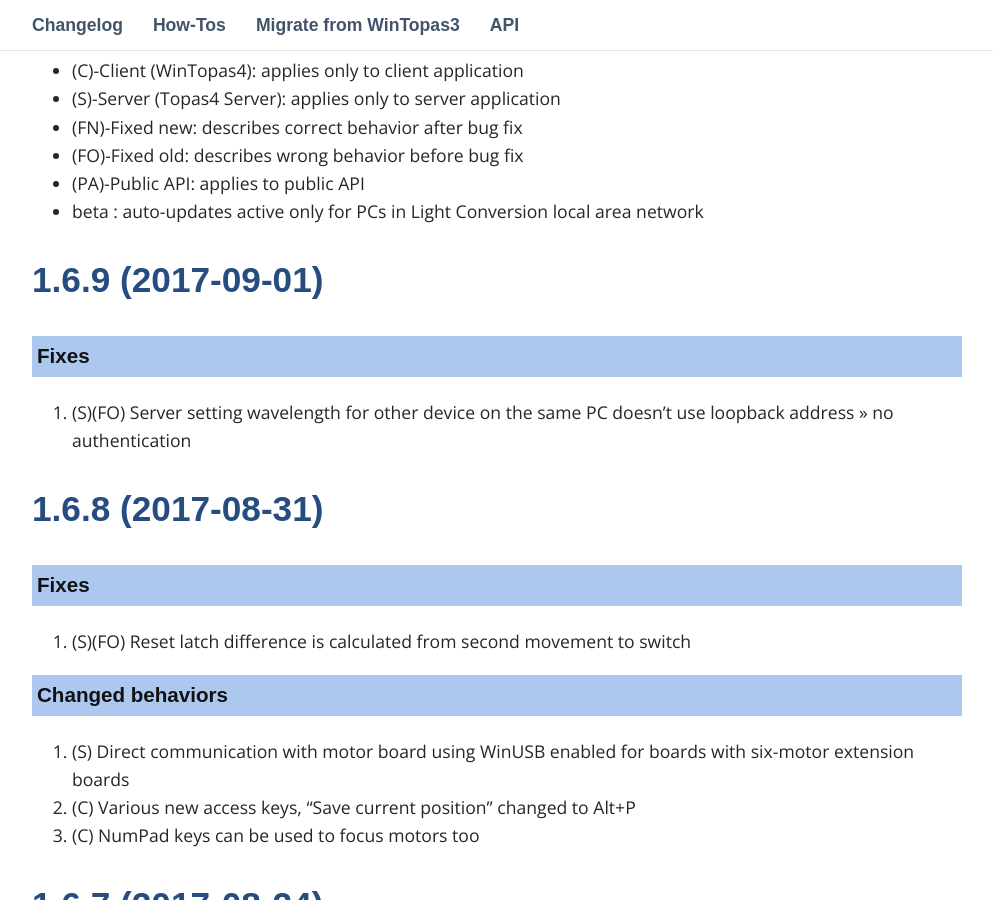
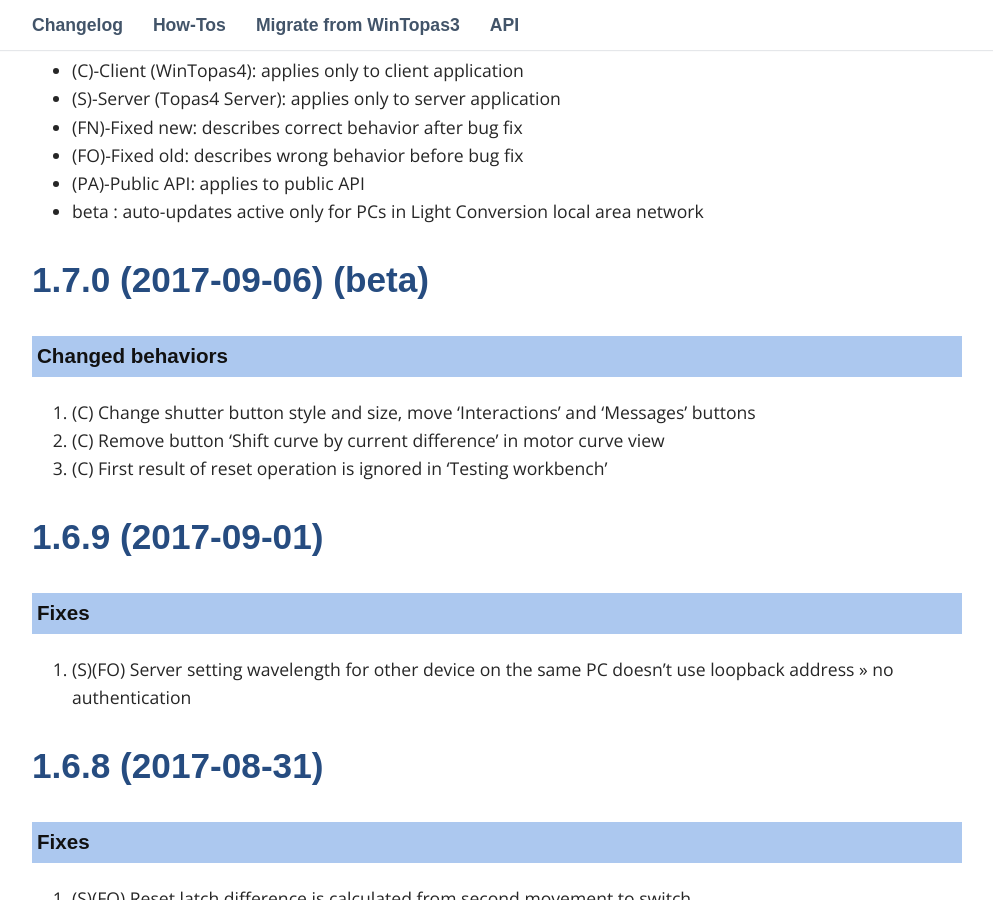
Before and after one commit to DomasM/Topas4InfoTemp00, a Jekyll site: the page built from _pages/03_changelog.md, in a window 1280 px wide and 900 px high, scrolled down 497 px. Shown: the whole window, without its empty margins (143-1136 px from the left). Built offline with Jekyll 4.4.1, drawn with Linux system fonts in a browser that asks for light colours; some web fonts are replaced; comment, search, counter and statistics services are not loaded.

Commit message:
1.7.0 release

```diff
--- a/_pages/03_changelog.md
+++ b/_pages/03_changelog.md
@@ -17,6 +17,16 @@
 * (FO)-Fixed old: describes wrong behavior before bug fix
 * (PA)-Public API: applies to public API
 * beta : auto-updates active only for PCs in Light Conversion local area network
+
+
+
+## 1.7.0 (2017-09-06) (beta)
+
+### Changed behaviors
+
+1. (C) Change shutter button style and size, move 'Interactions' and 'Messages' buttons
+1. (C) Remove button 'Shift curve by current difference' in motor curve view
+1. (C) First result of reset operation is ignored in 'Testing workbench'
 
 
 
```
